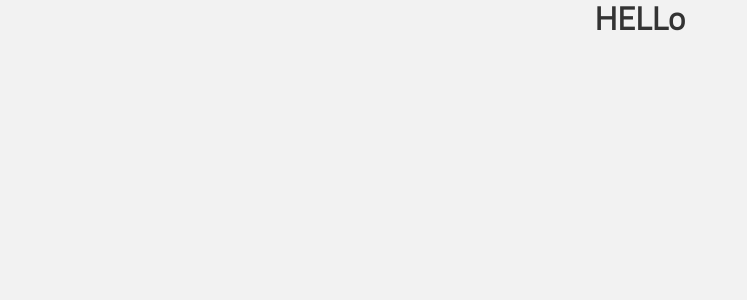
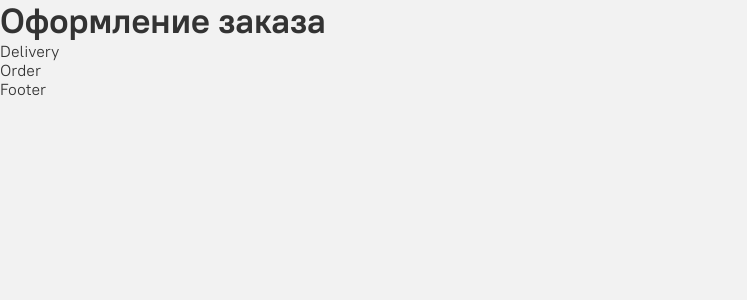
Before and after one commit to ShaitTaN/Ordering_page, a React (Create React App) app: page / in a window 1280 px wide. Shown: the top 300 px of the page, without its empty margins (0-747 px from the left). Built offline with nearby package versions, Linux system fonts and the light colour scheme; the HTML template or start-up script is replaced by a standard one.

Commit message:
created base file structure

```diff
--- a/package.json
+++ b/package.json
@@ -13,6 +13,7 @@
     "react": "^18.2.0",
     "react-dom": "^18.2.0",
     "react-scripts": "5.0.1",
+    "sass": "^1.53.0",
     "typescript": "^4.7.4",
     "web-vitals": "^2.1.4"
   },
--- a/src/App.css
+++ /dev/null
@@ -1,38 +0,0 @@
-.App {
-  text-align: center;
-}
-
-.App-logo {
-  height: 40vmin;
-  pointer-events: none;
-}
-
-@media (prefers-reduced-motion: no-preference) {
-  .App-logo {
-    animation: App-logo-spin infinite 20s linear;
-  }
-}
-
-.App-header {
-  background-color: #282c34;
-  min-height: 100vh;
-  display: flex;
-  flex-direction: column;
-  align-items: center;
-  justify-content: center;
-  font-size: calc(10px + 2vmin);
-  color: white;
-}
-
-.App-link {
-  color: #61dafb;
-}
-
-@keyframes App-logo-spin {
-  from {
-    transform: rotate(0deg);
-  }
-  to {
-    transform: rotate(360deg);
-  }
-}
--- /dev/null
+++ b/src/App.scss
@@ -0,0 +1,4 @@
+.main-title{
+	font-size: 35px;
+	font-family: 'PTRootUIWebBold';
+}
--- a/src/App.tsx
+++ b/src/App.tsx
@@ -1,11 +1,17 @@
-import React from 'react';
-import './App.css';
+import React from "react";
+import "./App.scss";
+import Delivery from "./components/delivery/Delivery";
+import Footer from "./components/footer/Footer";
+import Order from "./components/order/Order";
 
 function App() {
   return (
-    <div className="App">
-			<h1>HELLo</h1>
-    </div>
+    <>
+			<h1 className="main-title">Оформление заказа</h1>
+			<Delivery/>
+			<Order/>
+			<Footer/>
+    </>
   );
 }
 
--- /dev/null
+++ b/src/components/delivery/Delivery.tsx
@@ -0,0 +1,9 @@
+import React, { FC } from 'react'
+
+const Delivery: FC = () => {
+	return (
+		<div>Delivery</div>
+	)
+}
+
+export default Delivery
--- /dev/null
+++ b/src/components/footer/Footer.tsx
@@ -0,0 +1,9 @@
+import React, { FC } from 'react'
+
+const Footer: FC = () => {
+	return (
+		<div>Footer</div>
+	)
+}
+
+export default Footer
--- /dev/null
+++ b/src/components/order/Order.tsx
@@ -0,0 +1,9 @@
+import React, { FC } from 'react'
+
+const Order: FC = () => {
+	return (
+		<div>Order</div>
+	)
+}
+
+export default Order
```
Also changed, not shown: src/components/delivery/delivery.scss (added), src/components/footer/footer.scss (added), src/components/order/order.scss (added), 1 other file (tests, documents, lock files or other folders).
